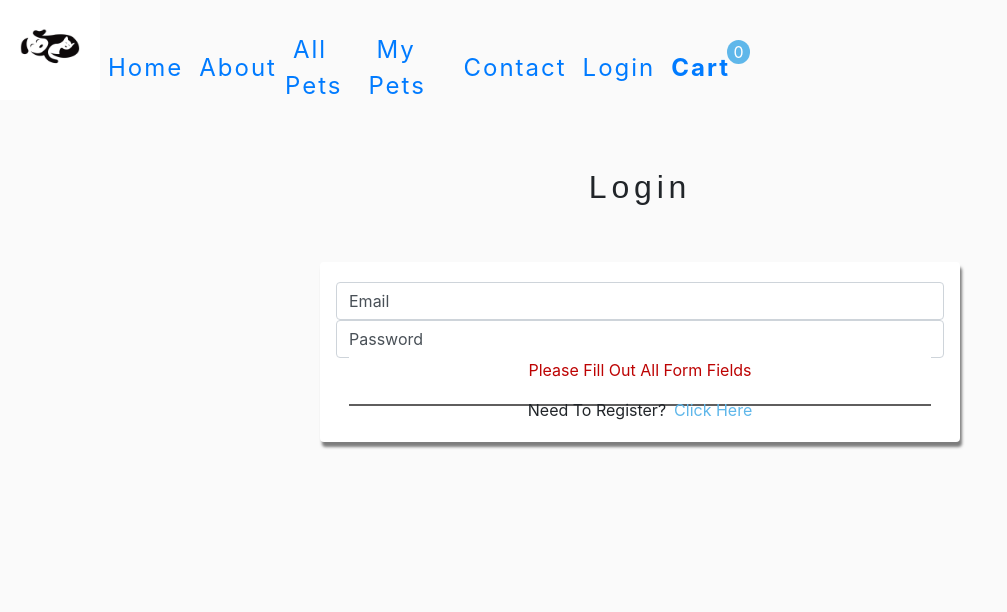
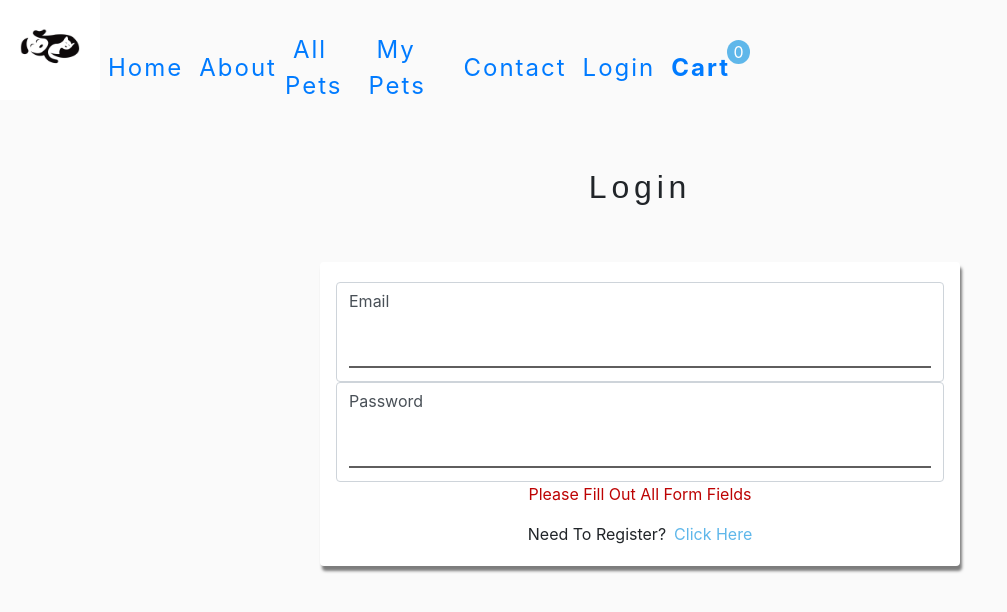
Before and after one commit to 9Syncopation/4Pets, a React (Create React App) app: page /LoginPage in a window 1280 px wide. Shown: the top 612 px of the page, without its empty margins (0-1007 px from the left). Built offline with nearby package versions, Linux system fonts and the light colour scheme; no server answers; what react-stripe-elements would draw is missing.

Commit message:
form control css

```diff
--- a/src/index.css
+++ b/src/index.css
@@ -752,6 +752,9 @@ Filters Section
   display: block;
   margin-bottom: 0.6rem;
 }
+.form-control{
+  height: 100px !important ;
+}
 .filters-form label {
   text-transform: capitalize;
   margin-bottom: 0.25rem;
```
